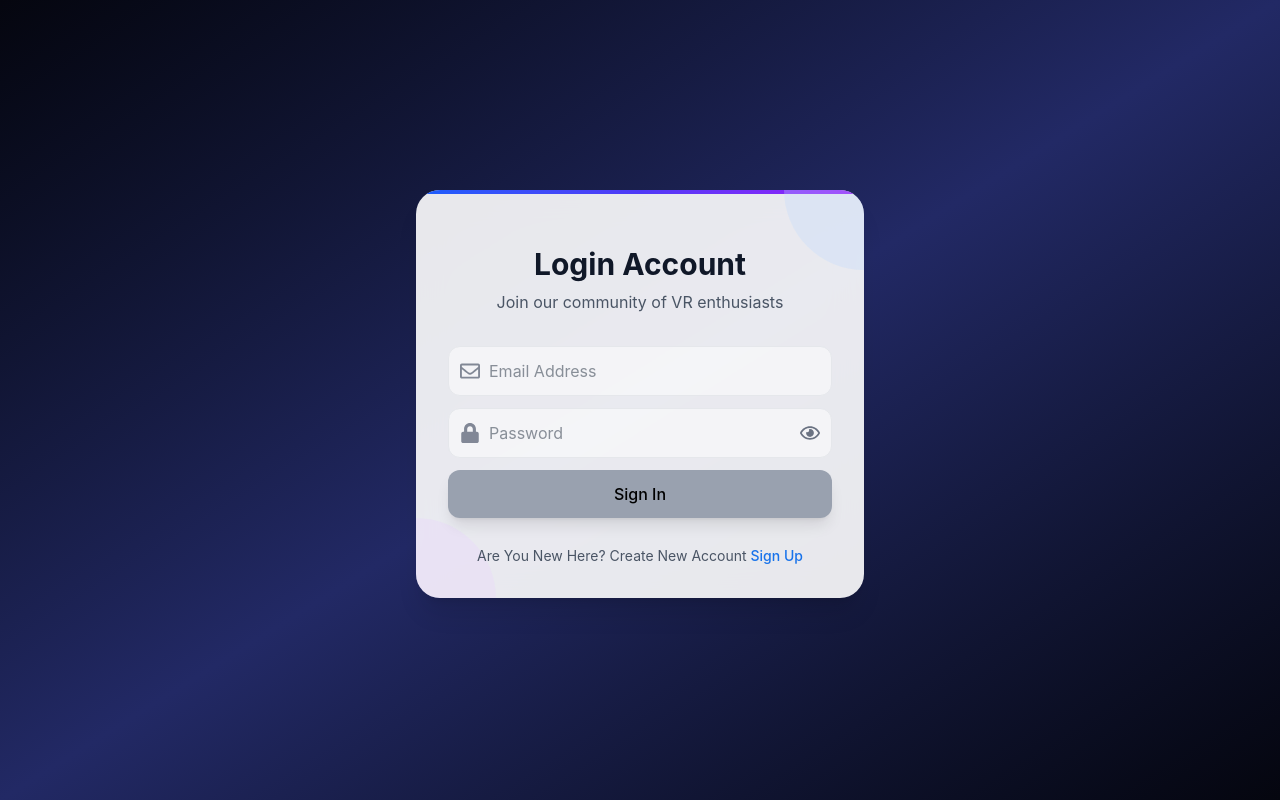
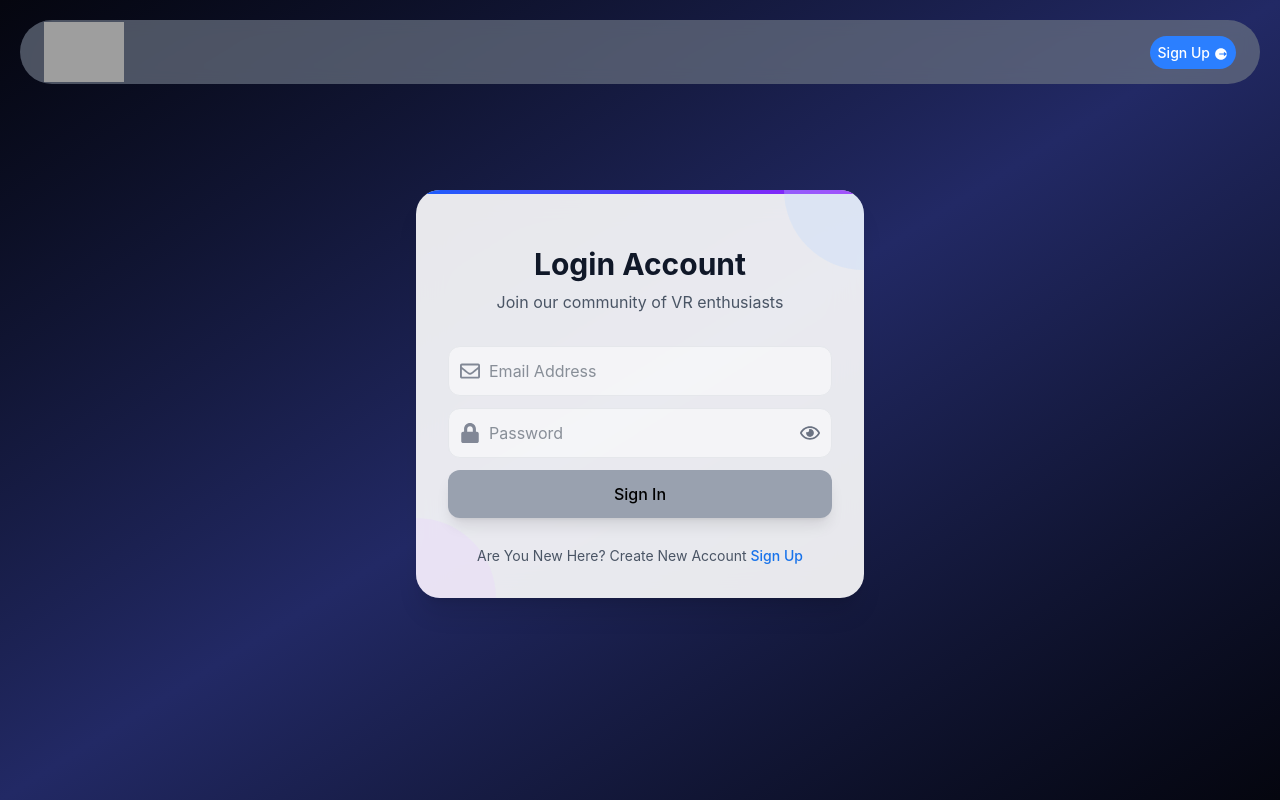
Before and after one commit to sabbirkhanoni/Task-Manager-App, a React app in the folder frontend/: page / in a window 1280 px wide. Shown: the top 800 px of the page. Built offline with nearby package versions, Linux system fonts and the light colour scheme; grey boxes are pictures that could not be loaded; the HTML template or start-up script is replaced by a standard one.

Commit message:
style: designed a header UI

```diff
--- /dev/null
+++ b/frontend/src/components/TopBar.jsx
@@ -0,0 +1,32 @@
+import axios from "axios";
+import React from "react";
+import toast from "react-hot-toast";
+import { RiLogoutCircleRFill } from "react-icons/ri";
+import { Link } from "react-router-dom";
+
+const TopBar = () => {
+  return (
+    <header className="fixed top-0 inset-x-0 transition-all duration-300 backdrop-blur-sm bg-gray-500/70 px-6 mx-5 rounded-full backdrop:backdrop-blur-5xl mt-5 z-100">
+      <div className="flex items-center justify-between h-16">
+        <div className="">
+          <div className="flex items-center cursor-pointer gap-2">
+            <img src="/tmp.png" alt="Logo" className="w-20 h-15" />
+          </div>
+        </div>
+
+        {/* User avatar */}
+        <div className="">
+          <Link
+            to={"/signup"}
+            className="bg-blue-500 rounded-full text-white text-sm font-medium p-2 transition-all duration-600 cursor-pointer hover:bg-blue-600"
+          >
+            Sign Up
+            <RiLogoutCircleRFill className="inline-block ml-1" />
+          </Link>
+        </div>
+      </div>
+    </header>
+  );
+};
+
+export default TopBar;
--- a/frontend/src/pages/LoginPage.jsx
+++ b/frontend/src/pages/LoginPage.jsx
@@ -6,6 +6,7 @@ import {
   FaRegEyeSlash,
   FaGoogle,
 } from "react-icons/fa";
+import TopBar from "../components/TopBar";
 import toast from "react-hot-toast";
 import AxiosToastError from "../../utils/AxiosToastError";
 import axios from "axios";
@@ -62,6 +63,8 @@ const LoginPage = () => {
   const validValueOfEveryInput = Object.values(data).every((item) => item);
 
   return (
+    <>
+      <TopBar />
       <section className="min-h-screen bg-gradient-to-br from-[#05060f] via-[#222965] to-[#05060f]">
         {/* Main Content */}
         <div className="container mx-auto px-4 pt-2 pb-5 flex items-center justify-center min-h-screen">
@@ -167,6 +170,7 @@ const LoginPage = () => {
           </div>
         </div>
       </section>
+    </>
   );
 };
 
```
Lines whose indentation alone changed are shown as unchanged.
